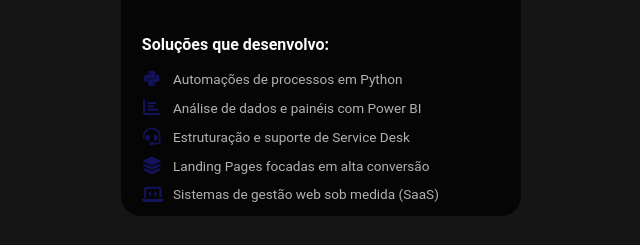
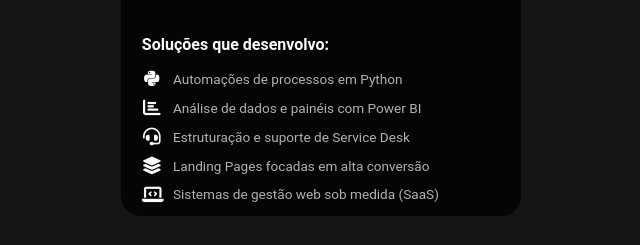
Before and after one commit to heltonribeirodev/Link-Bio, a plain HTML site: page index.html in a window 1280 px wide. Shown: the part 604-849 px from the top of the page, without its empty margins (319-959 px from the left). Drawn offline with Linux system fonts and the light colour scheme; a script that the page names is missing.

Commit message:
Update styles.css

```diff
--- a/css/styles.css
+++ b/css/styles.css
@@ -415,7 +415,7 @@ a {
 
 /* Estilização dos ícones dos seus serviços */
 .item-servico i {
-    color: var(--color-destaque); /* Usa a cor azul/ciano do seu tema */
+    color: var(--color-white); /* Usa a cor azul/ciano do seu tema */
     font-size: 1.1rem;
     width: 20px; /* Garante que todos os ícones tenham a mesma largura para alinhar o texto */
     text-align: center;
```
